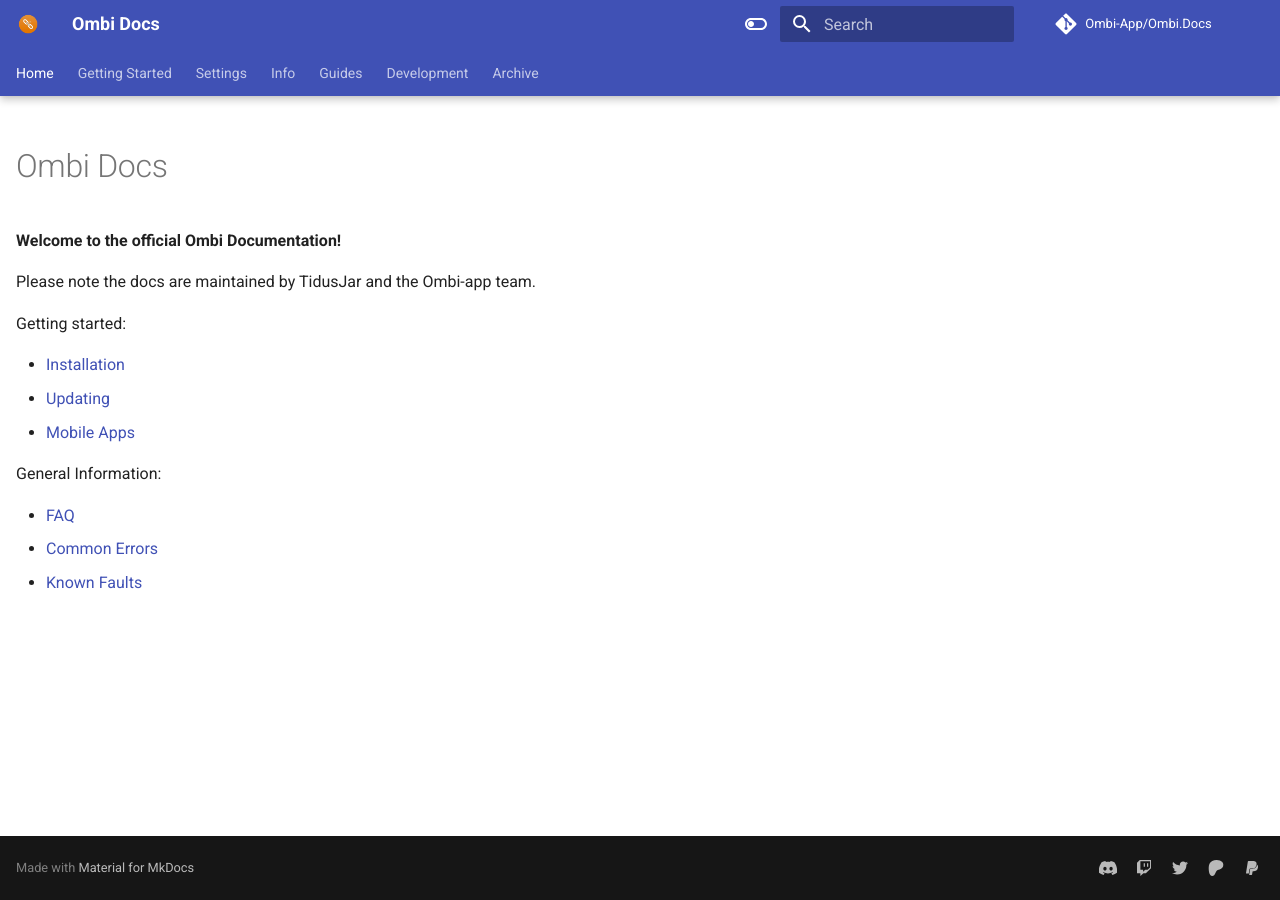
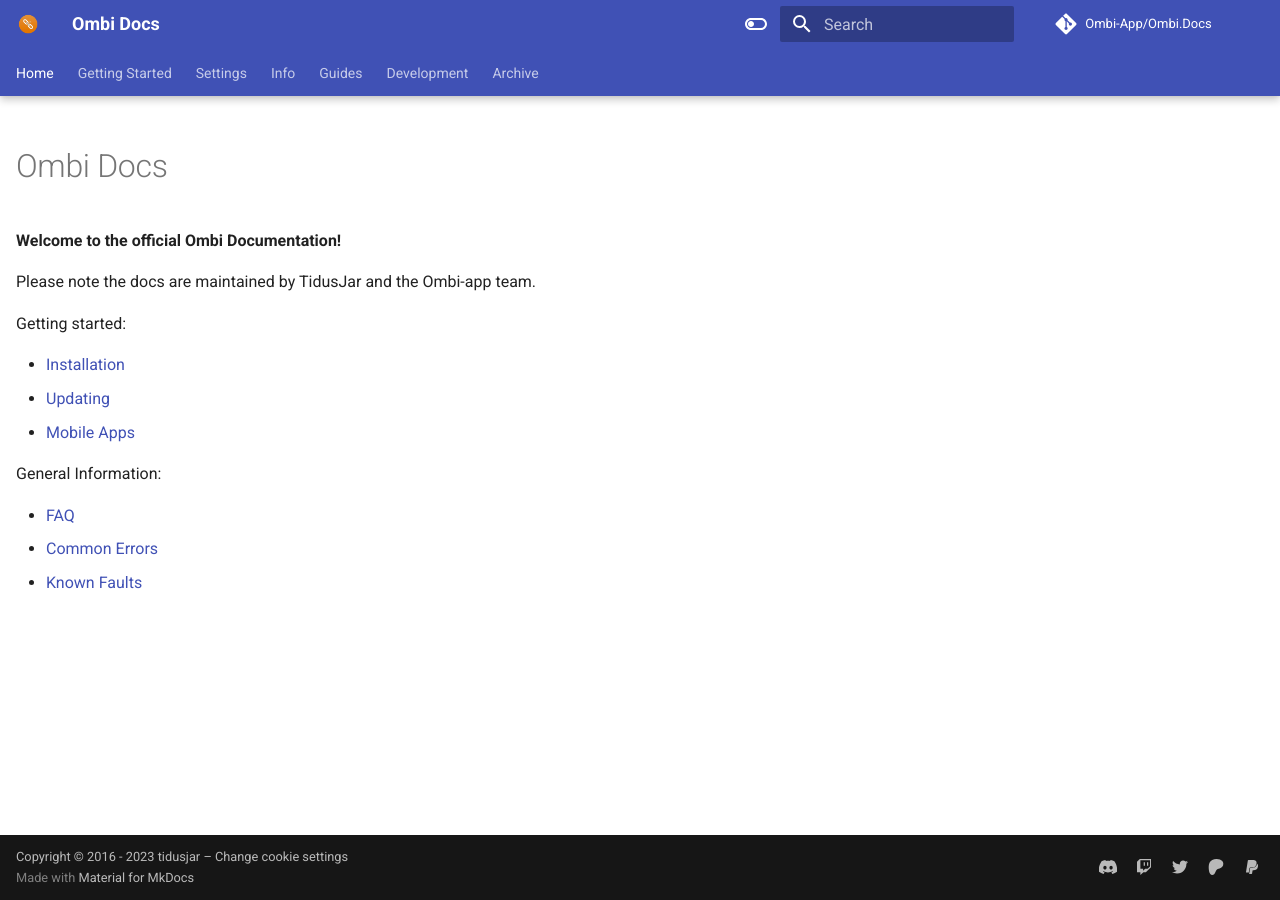
Before and after one commit to Ombi-app/Ombi.Docs, an MkDocs documentation site: the page built from docs/index.md, in a window 1280 px wide. Built offline with MkDocs 1.6.1 and Material for MkDocs 9.7.7, drawn with Linux system fonts in a browser that asks for light colours; comment, search, counter and statistics services are not loaded; some of the changed lines change nothing that is shown.

Commit message:
Add copyright and cookie consent

```diff
--- a/mkdocs.yml
+++ b/mkdocs.yml
@@ -6,7 +6,8 @@
 edit_uri: https://github.com/Ombi-App/Ombi.Docs/edit/development/docs/
 repo_url: https://github.com/Ombi-App/Ombi.Docs
 repo_name: Ombi-App/Ombi.Docs
-
+copyright: >
+  Copyright &copy; 2016 - 2023 <a href="https://github.com/tidusjar/">tidusjar</a> – <a href="#__consent">Change cookie settings</a>
 # Site appearance (logos, colours, icons)
 theme:
   name: material
@@ -49,6 +50,15 @@
   analytics:
     provider: google
     property: G-7W69VYP0XL
+  consent:
+    title: Cookie consent
+    actions:
+      - accept
+      - manage
+      - reject
+    description: >-
+      We use cookies to recognize your repeated visits and preferences, as well as to store your site preferences.
+      With your consent, you're helping us to make our documentation better (and to work better for you).
   social:
     - icon: "fontawesome/brands/discord"
       link: "https://discord.gg/Sa7wNWb"
```
